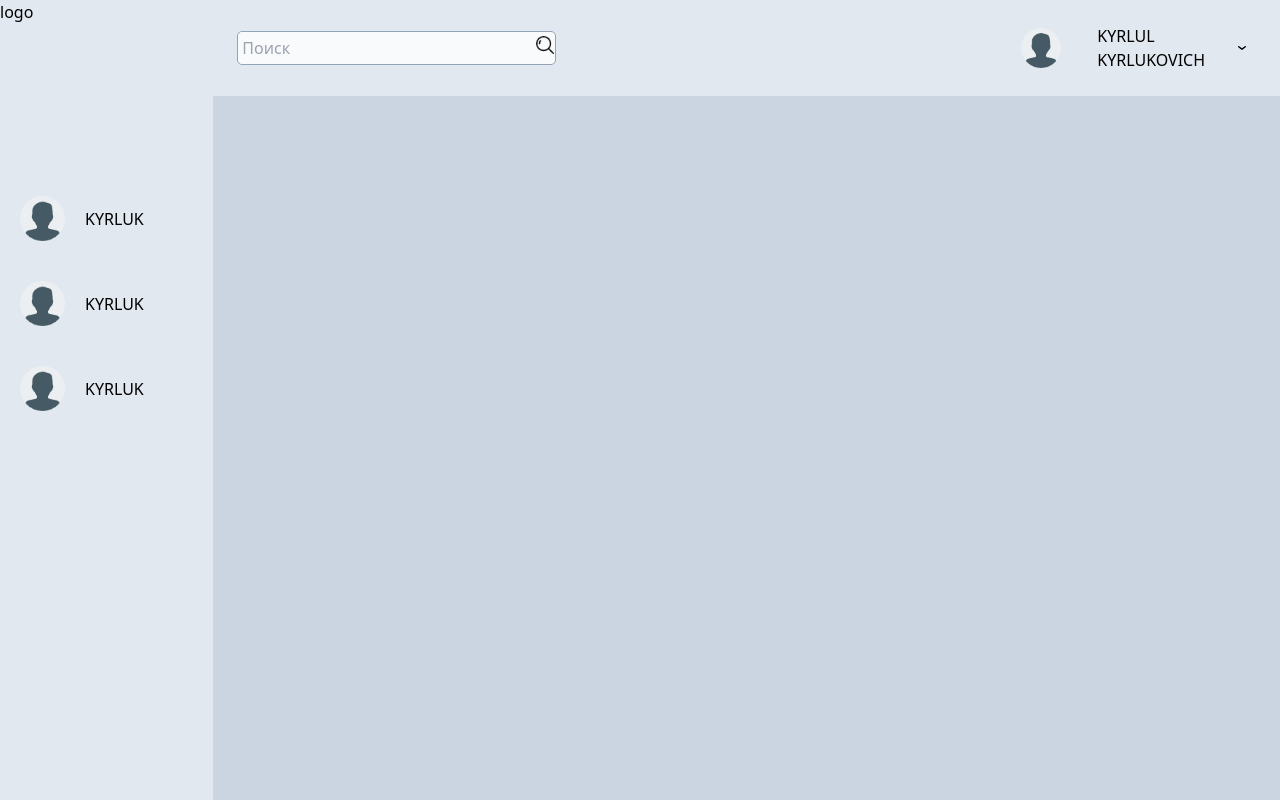
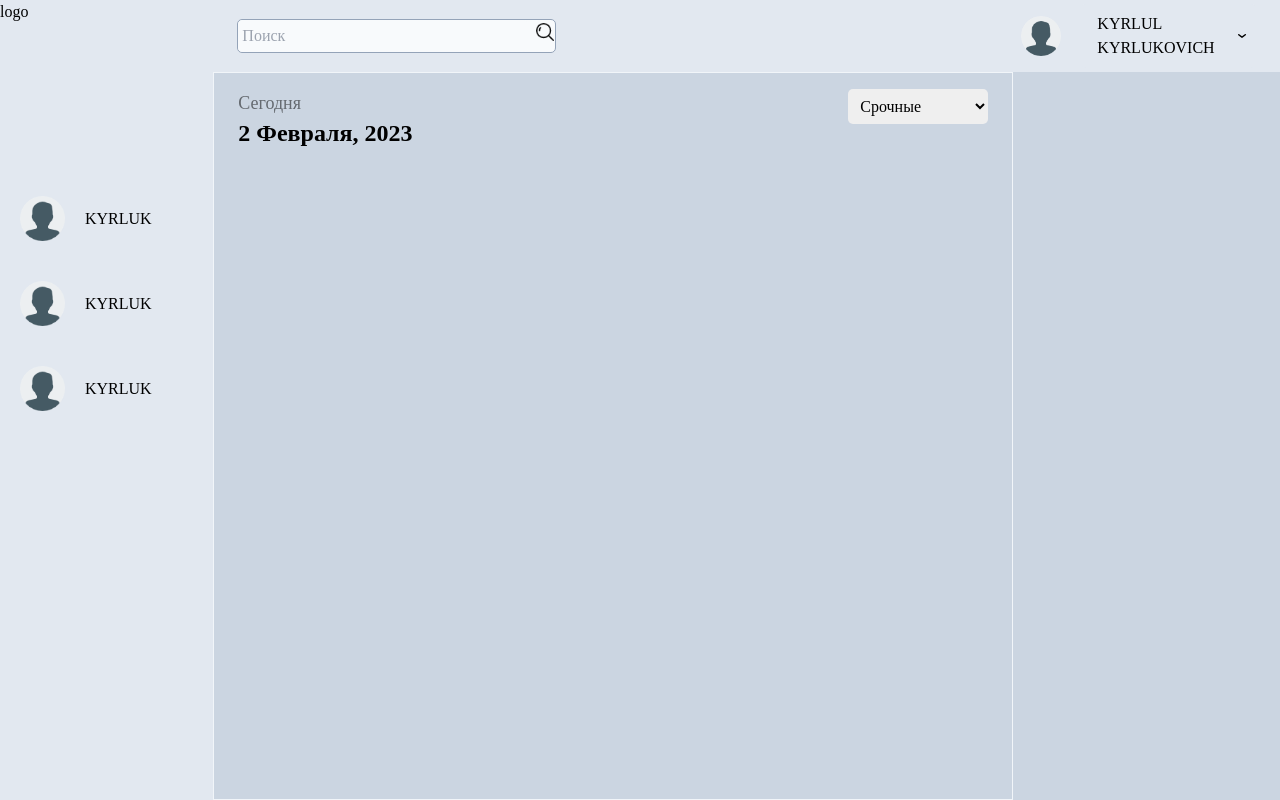
Before and after one commit to Kyrluk-Kyrlukovich/task_manager, a Vue app: page / in a window 1280 px wide. Built offline with nearby package versions, Linux system fonts and the light colour scheme.

Commit message:
categoties html

```diff
--- a/src/App.vue
+++ b/src/App.vue
@@ -1,5 +1,5 @@
 <template>
-  <div class="h-full w-full flex bg-slate-300">
+  <div class="h-full w-full flex bg-slate-300 font-['Montserrat']">
     <nav class="w-2/12 flex flex-col bg-slate-200 gap-5">
       <div class="h-1/5 flex">logo</div>
       <div class="h-4/5">
@@ -31,13 +31,19 @@
         </ul>
       </div>
     </nav>
-    <main class="w-10/12">
-      <div class="flex justify-between items-center bg-slate-200 px-6 py-4">
+    <main class="w-10/12 h-full">
+      <div class="h-[9%] flex justify-between items-center bg-slate-200 px-6">
         <div class="w-9/12">
-          <div class="rounded-[5px] border-[1px] border-slate-400 bg-slate-50 w-5/12">
-            <input class="p-1 rounded-[5px] border-slate-400 bg-slate-50 w-11/12 focus:outline-none" type="text" placeholder="Поиск" />
+          <div
+            class="rounded-[5px] border-[1px] border-slate-400 bg-slate-50 w-5/12"
+          >
+            <input
+              class="p-1 rounded-[5px] border-slate-400 bg-slate-50 w-11/12 focus:outline-none"
+              type="text"
+              placeholder="Поиск"
+            />
             <button class="ml-2">
-              <img src="./assets/search.png" width="18" height="18">
+              <img src="./assets/search.png" width="18" height="18" />
             </button>
           </div>
         </div>
@@ -48,7 +54,9 @@
             width="40px"
             height="40px"
           />
-          <a class="flex items-center bg-slate-200 p-2 rounded-[5px] hover:bg-slate-100 transition-[background-color] ease-out cursor-pointer">
+          <a
+            class="flex items-center bg-slate-200 p-2 rounded-[5px] hover:bg-slate-100 transition-[background-color] ease-out cursor-pointer"
+          >
             <div class="mx-2" href="#">KYRLUL KYRLUKOVICH</div>
             <div>
               <svg
@@ -69,7 +77,27 @@
           </a>
         </div>
       </div>
-      <div></div>
+      <div class="flex h-[91%]">
+        <div class="border-[1px] border-slate-100 w-9/12 px-6 py-4">
+          <div class="flex justify-between">
+            <div>
+              <h2 class="text-lg font-medium opacity-50">Сегодня</h2>
+              <h1 class="text-2xl font-semibold">2 Февраля, 2023</h1>
+            </div>
+            <div>
+              <select name="categories" class="p-2 rounded-[5px]">
+                <option value="">Срочные</option>
+                <option value="">Невыполненые</option>
+                <option value="">Просроченые</option>
+                <option value="">Выполненые</option>
+                <option value="">В процессе</option>
+              </select>
+            </div>
+          </div>
+          <div></div>
+        </div>
+        <div class="w-2/12"></div>
+      </div>
     </main>
   </div>
 </template>
```
